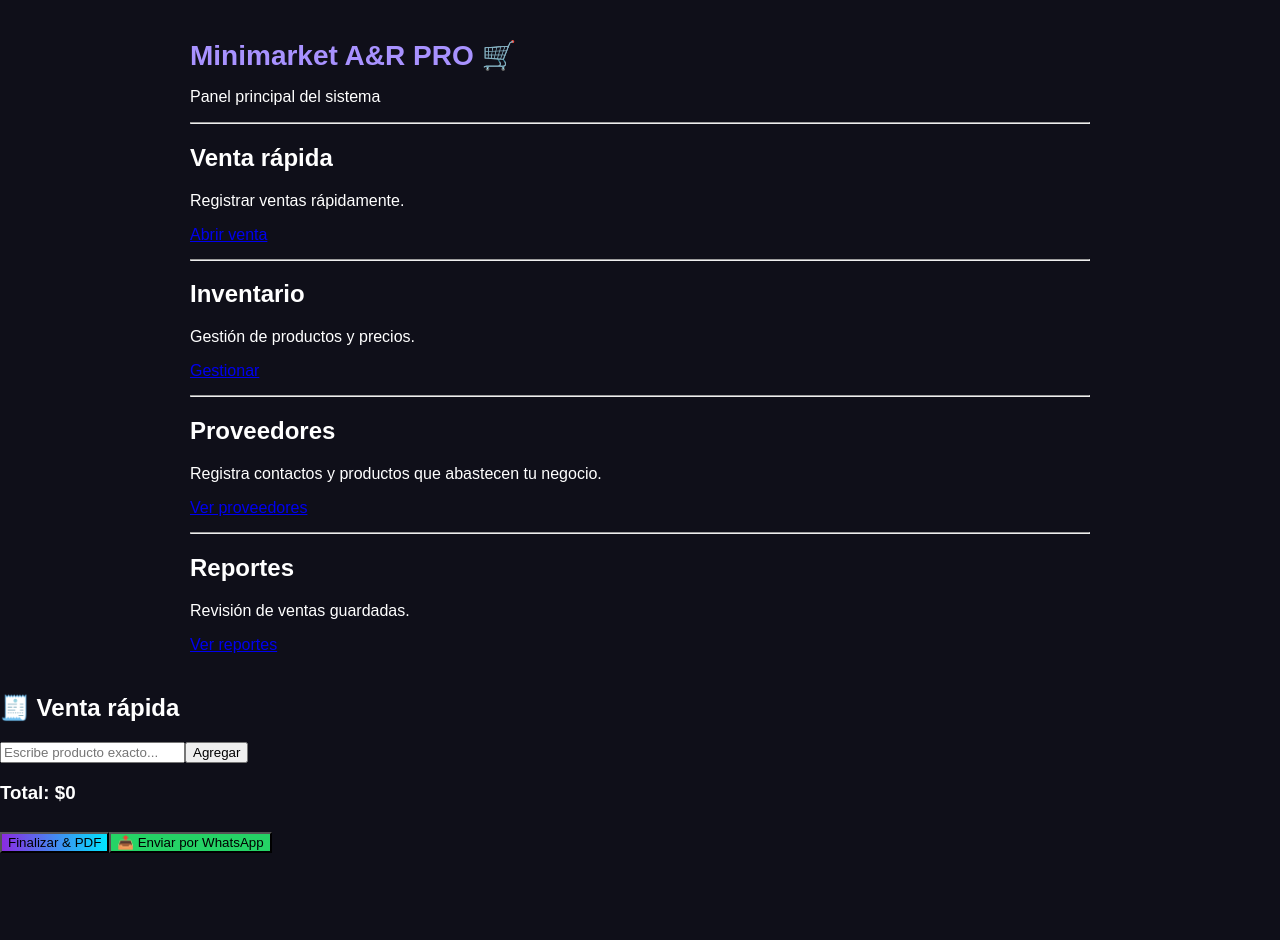
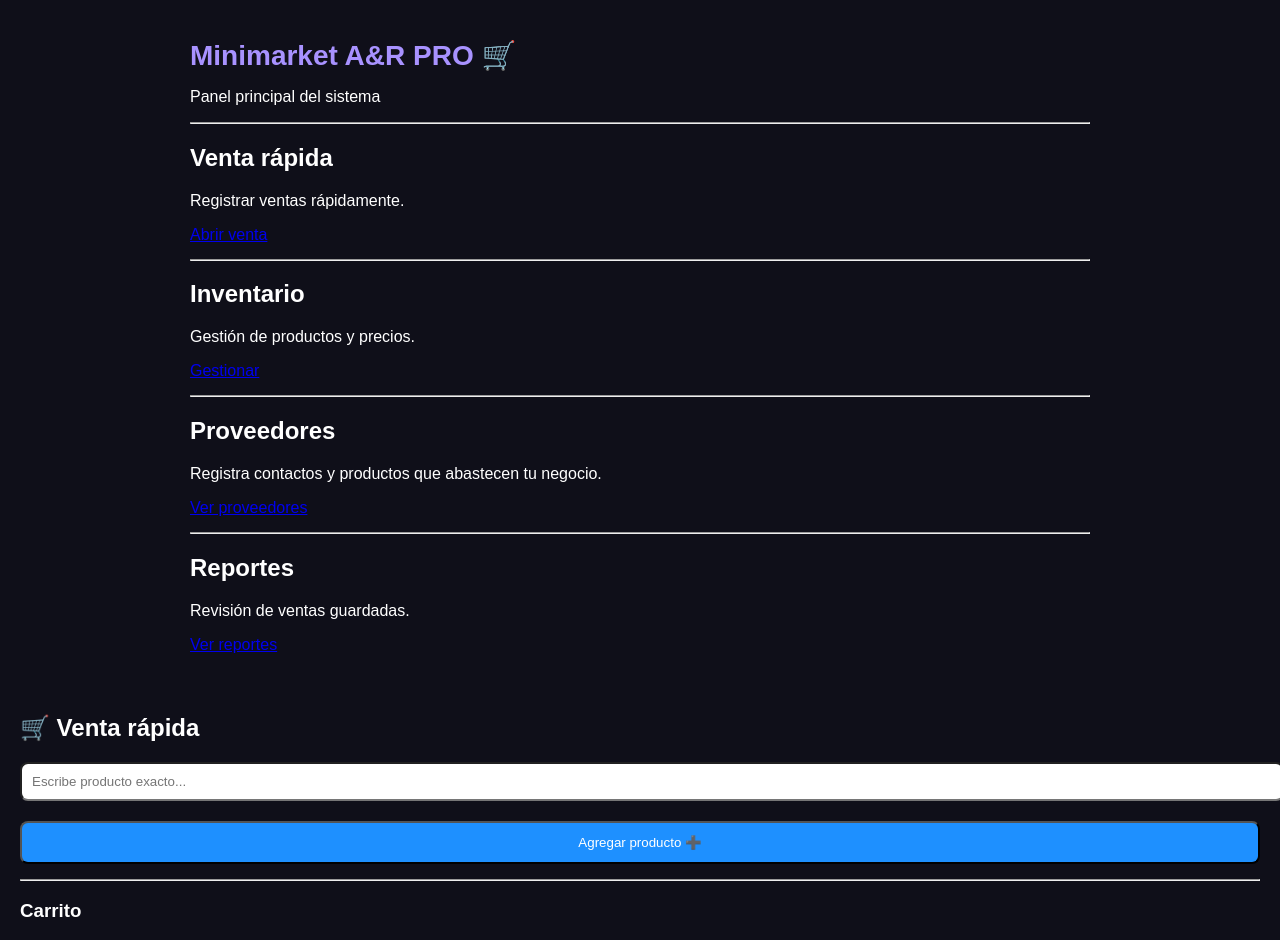
Before and after one commit to alexandrajerez21-design/Arstore, a React (Vite) app: page /venta in a window 1280 px wide. Shown: the top 940 px of the page. Before the commit the page ends 853 px from the top, so only its background shows below. Built offline with nearby package versions, Linux system fonts and the light colour scheme.

Commit message:
Update VentaRapida.jsx

```diff
--- a/src/VentaRapida.jsx
+++ b/src/VentaRapida.jsx
@@ -1,95 +1,116 @@
 import { useState } from "react";
-import productosBase from "./data/productos";
 import { generarBoletaPDF } from "./utils/boletaPDF";
+import { useInventario } from "./hooks/useInventario";
 
 export default function VentaRapida() {
-  const [producto, setProducto] = useState("");
+  const { productos, editarProducto, descontarStock } = useInventario();
+
+  const [productoBuscar, setProductoBuscar] = useState("");
   const [carrito, setCarrito] = useState([]);
   const [total, setTotal] = useState(0);
 
-  const agregarProducto = () => {
-    if (!producto.trim()) return;
+  // Buscar producto existente (ignora mayúsculas)
+  const buscarProducto = productos.find(
+    p => p.nombre.toLowerCase() === productoBuscar.toLowerCase()
+  );
 
-    const encontrado = productosBase.find(
-      (p) => p.nombre.toLowerCase() === producto.toLowerCase()
-    );
+  const agregar = () => {
+    if (!buscarProducto) return alert("Producto no encontrado en inventario");
+    if (buscarProducto.stock <= 0) return alert("Sin stock disponible");
 
-    if (!encontrado) {
-      alert("Producto no encontrado en inventario");
-      return;
-    }
-
-    const nuevo = { nombre: encontrado.nombre, precio: encontrado.precio };
-    setCarrito([...carrito, nuevo]);
-    setTotal((prev) => prev + encontrado.precio);
-    setProducto("");
+    // Agregar al carrito
+    const item = { ...buscarProducto, cantidad: 1 };
+    setCarrito([...carrito, item]);
+    setTotal(total + item.precio);
+    setProductoBuscar("");
   };
 
   const finalizarVenta = () => {
-    if (carrito.length === 0) return alert("No hay productos");
+    if (carrito.length === 0) return alert("Carrito vacío");
+
+    // Descontar stock por cada producto
+    carrito.forEach(p => descontarStock(p.id, p.cantidad));
 
     const venta = {
       id: Date.now(),
       fecha: new Date().toLocaleString(),
       items: carrito,
-      total,
+      total
     };
 
-    // Guardar en localStorage
-    const historial = JSON.parse(localStorage.getItem("ventas")) || [];
-    historial.push(venta);
-    localStorage.setItem("ventas", JSON.stringify(historial));
+    generarBoletaPDF(venta); // PDF listo
 
-    generarBoletaPDF(venta); // 👉 generar boleta PDF
-
-    alert("Venta guardada y boleta generada 📄");
-
+    alert("Venta completada ✔ Stock actualizado");
     setCarrito([]);
     setTotal(0);
   };
 
-  // 👉 Enviar por WhatsApp
   const enviarWhatsApp = () => {
     if (carrito.length === 0) return alert("No hay productos");
 
-    const items = carrito.map((p) => `• ${p.nombre} - $${p.precio}`).join("%0A");
-    const mensaje = `🧾 *Compra ARstore*%0A${items}%0A-------------%0A*Total: $${total}*`;
-    const telefono = prompt("Número WhatsApp (Ej: +569XXXXXXXX):");
+    const items = carrito.map(
+      p => `• ${p.nombre}  x${p.cantidad}  $${p.precio}`
+    ).join("%0A");
 
-    if (telefono) {
-      window.open(`https://wa.me/${telefono}?text=${mensaje}`, "_blank");
-    }
+    const msg =
+      `🧾 *Compra Minimarket A&R*%0A${items}%0A———————%0A*Total: $${total}*`;
+
+    const numero = prompt("Número WhatsApp EJ:+569XXXXXXXX:");
+    if (!numero) return;
+
+    window.open(`https://wa.me/${numero}?text=${msg}`, "_blank");
   };
 
   return (
-    <div className="ventaRapida">
-      <h2>🧾 Venta rápida</h2>
+    <div style={{ padding: 20 }}>
+      <h2>🛒 Venta rápida</h2>
+
       <input
-        type="text"
         placeholder="Escribe producto exacto..."
-        value={producto}
-        onChange={(e) => setProducto(e.target.value)}
-        onKeyDown={(e) => e.key === "Enter" && agregarProducto()}
+        value={productoBuscar}
+        onChange={e => setProductoBuscar(e.target.value)}
+        onKeyDown={(e) => e.key === "Enter" && agregar()}
+        style={input}
       />
-      <button onClick={agregarProducto}>Agregar</button>
+
+      <button onClick={agregar} style={btnAgregar}>Agregar producto ➕</button>
+
+      <hr style={{ margin:"15px 0" }}/>
+
+      <h3>Carrito</h3>
+
+      {carrito.length === 0 && <p>No hay productos aún.</p>}
+
+      {carrito.map((p, i) => (
+        <div key={i} style={card}>
+          <b>{p.nombre}</b> — ${p.precio}
+          <p>Stock actual: {p.stock}</p>
+        </div>
+      ))}
+
+      <h2>Total: ${total}</h2>
 
       {carrito.length > 0 && (
-        <ul>
-          {carrito.map((item, i) => (
-            <li key={i}>{item.nombre} - ${item.precio}</li>
-          ))}
-        </ul>
+        <>
+          <button
+            onClick={finalizarVenta}
+            style={{ ...btn, background:"purple" }}
+          >
+            Finalizar venta + PDF
+          </button>
+
+          <button onClick={enviarWhatsApp} style={btnWhatsapp}>
+            📩 Enviar por WhatsApp
+          </button>
+        </>
       )}
-
-      <h3>Total: ${total}</h3>
-
-      <button style={{ background:"linear-gradient(90deg,#8a2be2,#00e5ff)" }} onClick={finalizarVenta}>
-        Finalizar & PDF
-      </button>
-
-      <button style={{ marginTop:10, background:"#25d366", color:"#000" }} onClick={enviarWhatsApp}>
-        📤 Enviar por WhatsApp
-      </button>
     </div>
   );
 }
+
+/* === Estilos rápidos === */
+const input = { width:"100%", padding:10, borderRadius:8, marginBottom:10 };
+const btn = { width:"100%", padding:12, color:"#fff", borderRadius:8, marginTop:10 };
+const btnAgregar = { ...btn, background:"dodgerblue" };
+const btnWhatsapp = { ...btn, background:"#25d366", fontWeight:"bold", color:"#000" };
+const card = { background:"#222", padding:10, borderRadius:6, marginTop:8 };
```
